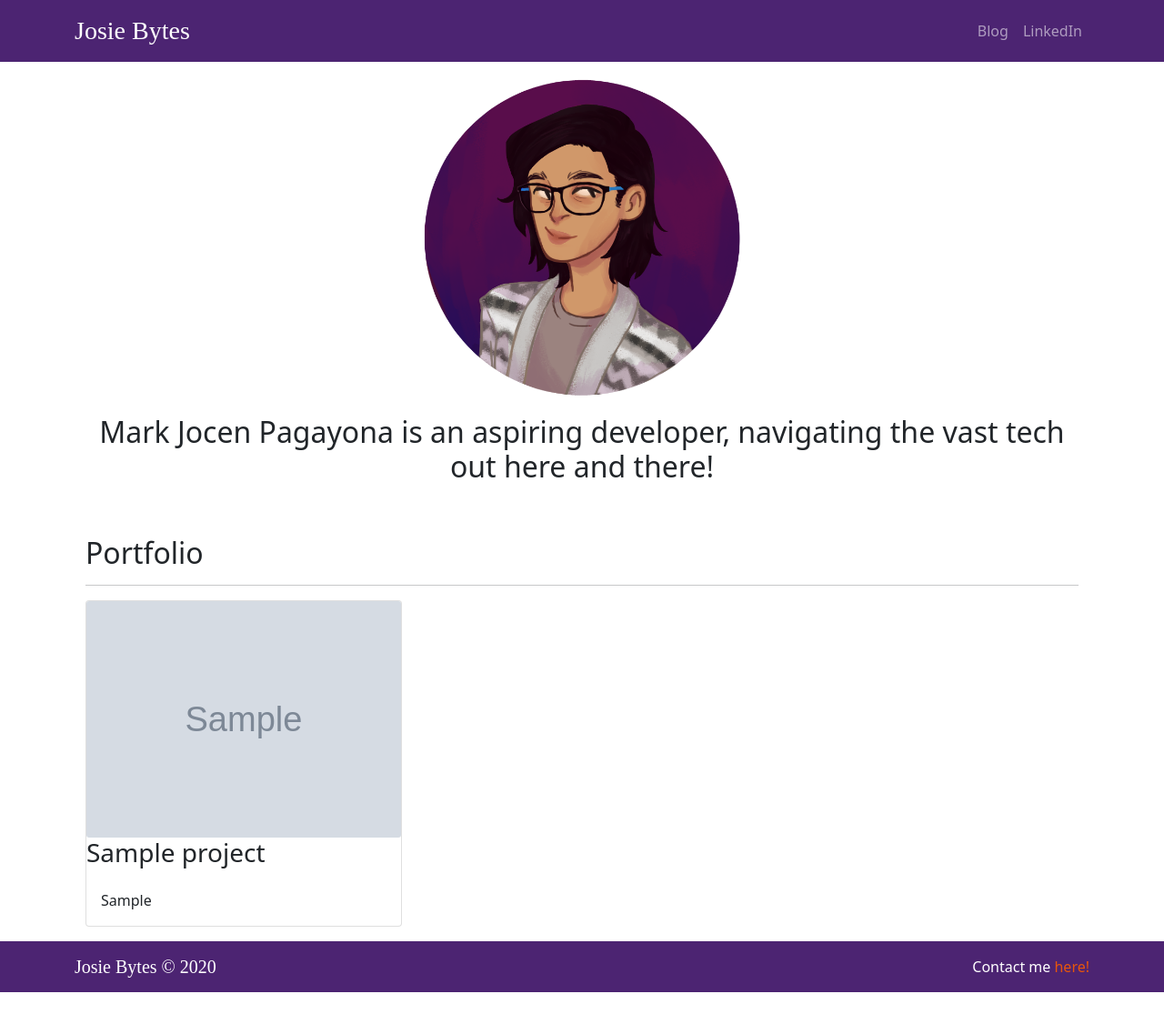
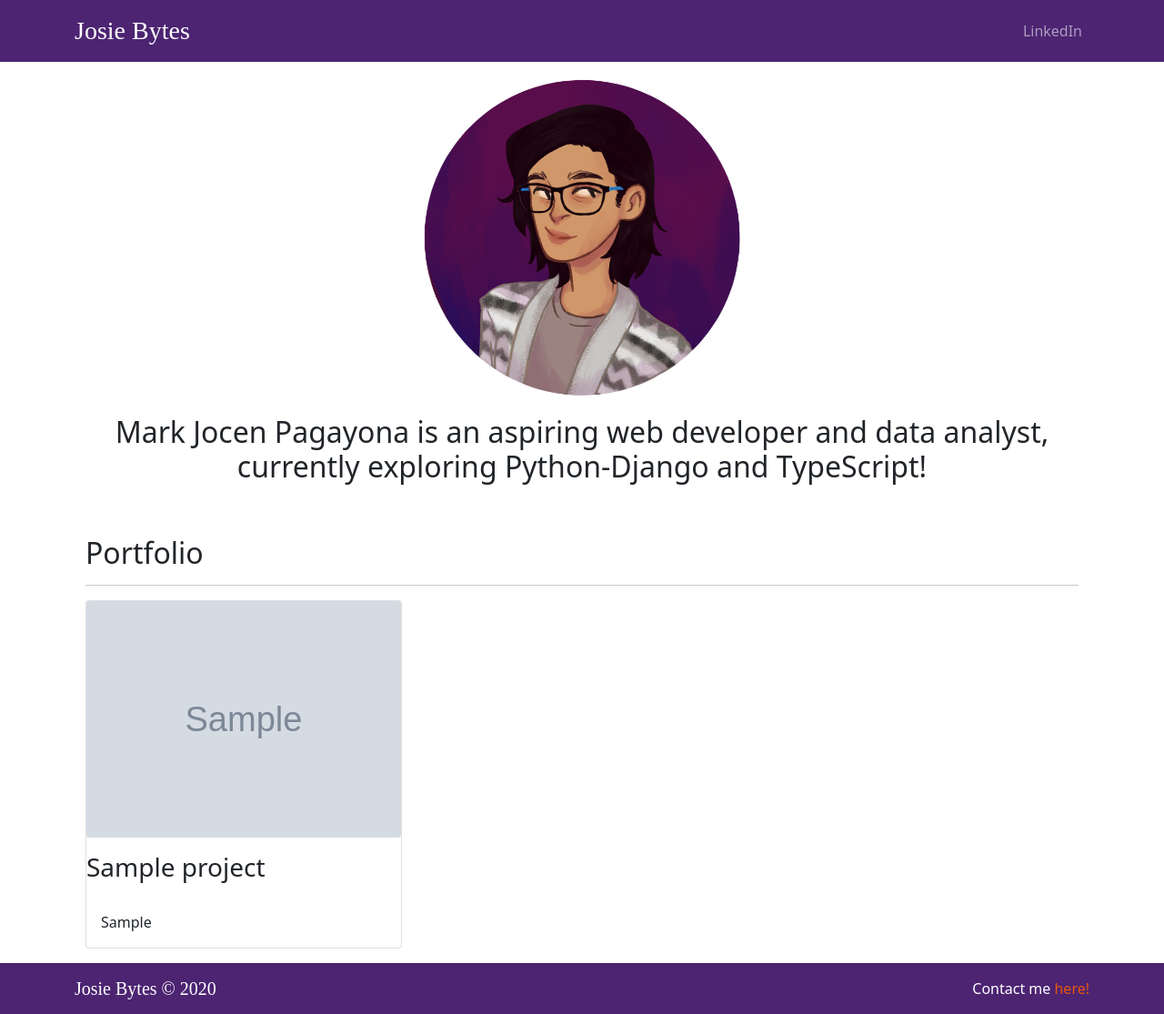
Before and after one commit to mjocen/django_full_stack_web, a Django app: template personal_portfolio-project/portfolio/templates/portfolio/home.html in a window 1280 px wide. Shown: the whole page at 91% size. Before the commit the page ends 1091 px from the top, so only its background shows below. Run offline with Django 3.2, Linux system fonts and the light colour scheme; the template is opened without the code that fills it: most values are stand-ins (such as "Sample title", 1, 10 or a date in 2020); grey boxes marked "Sample" are stand-in pictures; style sheets or scripts are compiled from the project's sources; some libraries are stand-ins or nearby versions; some web fonts are replaced.

Commit message:
ENHANCE: for deployment

```diff
--- a/personal_portfolio-project/personal_portfolio/urls.py
+++ b/personal_portfolio-project/personal_portfolio/urls.py
@@ -22,7 +22,7 @@ from portfolio import views
 urlpatterns = [
 	path('', views.home, name='home'),
 	path('admin/', admin.site.urls),
-	path('blog/', include('blog.urls')),
+	#path('blog/', include('blog.urls')),
 ]
 
 urlpatterns += static(settings.MEDIA_URL, document_root=settings.MEDIA_ROOT)
--- a/personal_portfolio-project/portfolio/models.py
+++ b/personal_portfolio-project/portfolio/models.py
@@ -10,7 +10,7 @@ class Project(models.Model):
 	blurb_rendered = RenderedMarkdownField()
 	description = MarkdownField(rendered_field='text_rendered', validator=VALIDATOR_STANDARD)
 	text_rendered = RenderedMarkdownField()
-	image = models.ImageField(upload_to='portfolio/images/')
+	image = models.ImageField(upload_to='portfolio/images/', blank=True)
 	url = models.URLField(blank=True)
 	tags = TagField()
 
--- a/personal_portfolio-project/portfolio/templates/portfolio/base.html
+++ b/personal_portfolio-project/portfolio/templates/portfolio/base.html
@@ -23,9 +23,6 @@
 		</button>
 		<div class="collapse navbar-collapse justify-content-end" id="navbarSupportedContent">
 		<ul class="navbar-nav ml-auto">
-			<li class="nav-item">
-				<a class="nav-link" aria-current="page" href="{% url 'blog:all_blogs' %}">Blog</a>
-			</li>
 			<li class="nav-item">
 				<a class="nav-link" href="https://www.linkedin.com/in/jocenpagayona/">LinkedIn</a>
 			</li>
--- a/personal_portfolio-project/portfolio/templates/portfolio/home.html
+++ b/personal_portfolio-project/portfolio/templates/portfolio/home.html
@@ -12,7 +12,7 @@
 
 <div class="row justify-content-center mb-5">
 	<div class="text-center">
-		<h2 id="hometext" class="font-weight-bold">Mark Jocen Pagayona is an aspiring developer, navigating the vast tech out here and there!</h2>
+		<h2 id="hometext" class="font-weight-bold">Mark Jocen Pagayona is an aspiring web developer and data analyst, currently exploring Python-Django and TypeScript!</h2>
 	</div>
 </div>
 
@@ -25,14 +25,14 @@
 			<div class="card">
 
 				{% if project.url %}
-				<a href="{{ project.url }}">
-					<img src="{{ project.image.url}}" class="card-img">
-				</a>
+					<a href="{{ project.url }}">
+						<img src="{{ project.image.url }}" class="card-img">
+					</a>
 				{% else %}
 
 				<img src="{{ project.image.url}}" class="card-img">
 				{% endif %}
-				<h3 class="card-title">{{ project.title }}</h3>
+				<h3 class="card-title my-3">{{ project.title }}</h3>
 				<div class="card-body">{{ project.blurb_rendered | safe }}</div>
 
 			</div>
```
Also changed, not shown: personal_portfolio-project/media/portfolio/images/1200px-Knapsack.svg.png (added), personal_portfolio-project/media/portfolio/images/portfolio.png (added), personal_portfolio-project/portfolio/migrations/0008_auto_20210126_1204.py (added).
